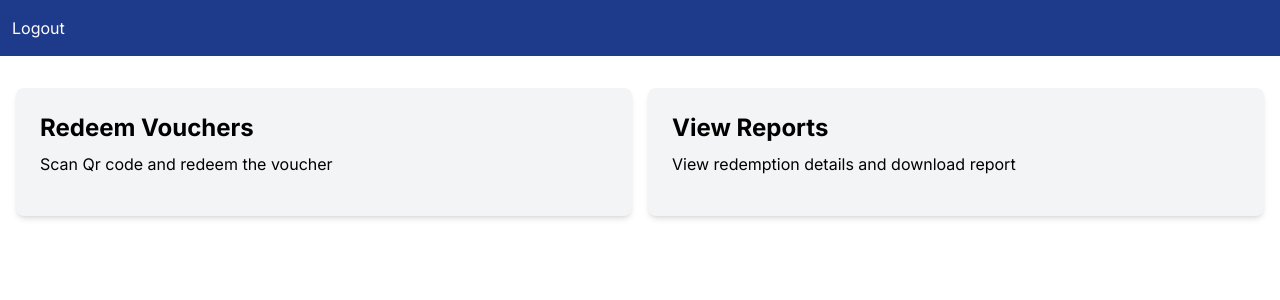
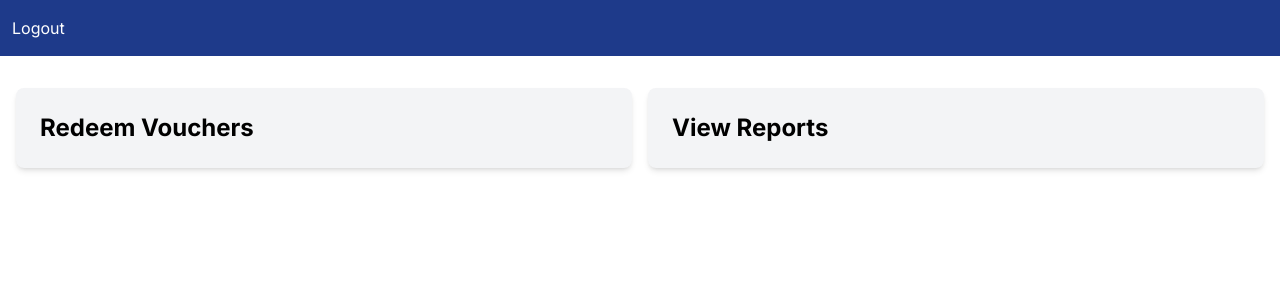
Before and after one commit to Ashan-joseph/next-pwd, a Next.js app: page /home in a window 1280 px wide. Shown: the top 300 px of the page. Built offline with nearby package versions, Linux system fonts and the light colour scheme.

Commit message:
home page changes

```diff
--- a/src/app/home/page.js
+++ b/src/app/home/page.js
@@ -10,17 +10,11 @@ const page = () => {
                     <div className="grid grid-cols-1 md:grid-cols-2 gap-4 p-4 rounded-lg">
                     <div className="bg-gray-100 p-6 rounded-lg shadow-md">
                         <h2 className="text-2xl font-bold">Redeem Vouchers</h2>
-                        <p className="mt-2 mb-4">
-                        Scan Qr code and redeem the voucher
-                        </p>
+                    </div>
 
-                    </div>
                     <a href="/report">
                         <div className="bg-gray-100 p-6 rounded-lg shadow-md">
                             <h2 className="text-2xl font-bold">View Reports</h2>
-                            <p className="mt-2 mb-4">
-                            View redemption details and download report
-                            </p>
                         </div>
                     </a>
                     </div>
--- a/src/app/report/page.js
+++ b/src/app/report/page.js
@@ -1,8 +1,10 @@
 import React from 'react'
+import Navbar from '../components/Navbar'
 
 const page = () => {
     return (
         <div>
+            <Navbar />
             <h1>Reports</h1>
         </div>
     )
```
Also changed, not shown: 1 other file (tests, documents, lock files or other folders).
